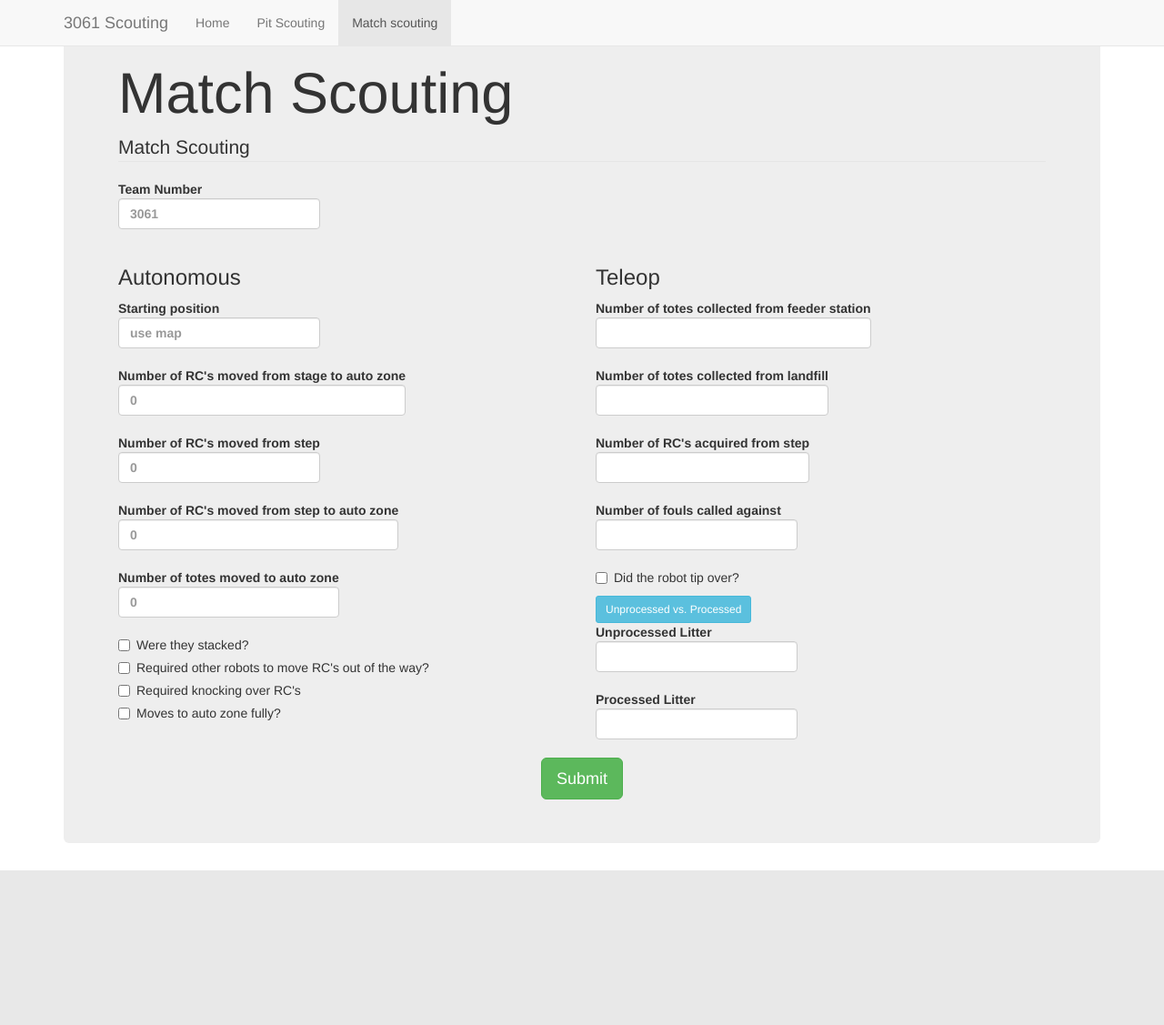
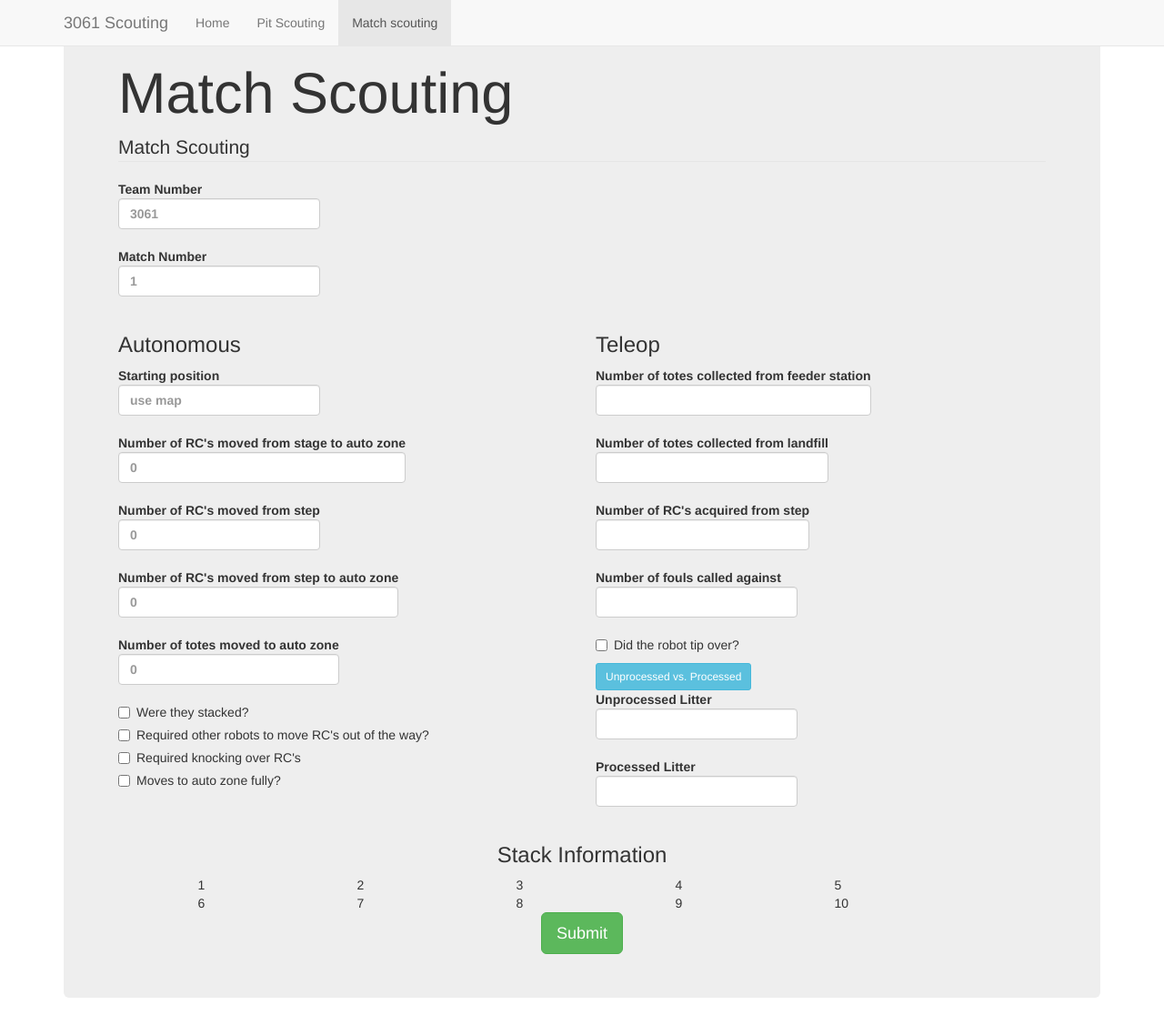
Before and after one commit to HuskieRobotics/frc2016scout, a Node server app: page /match in a window 1280 px wide. Shown: the whole page at 91% size. Before the commit the page ends 957 px from the top, so only its background shows below. Run offline with Node 20, Linux system fonts and the light colour scheme; some libraries are stand-ins or nearby versions.

Commit message:
more match form work, template file

```diff
--- a/scout/views/match.jade
+++ b/scout/views/match.jade
@@ -45,6 +45,9 @@ html(lang='en')
             .form-group
               label Team Number
                 input.form-control(type="number", placeholder="3061", name="teamNumber")
+            .form-group
+              label Match Number
+                input.form-control(type="number", placeholder="1", name="matchNumber")
             div.row
               div.col-xs-6
                 h3 Autonomous
@@ -107,7 +110,22 @@ html(lang='en')
                 .form-group
                   label Processed Litter
                     input.form-control(type="number", name="processed litter")
-
+            .text-center
+              h3 Stack Information
+            .row
+              .col-xs-2.col-xs-offset-1 1
+              .col-xs-2 2
+              .col-xs-2 3
+              .col-xs-2 4
+              .col-xs-2 5
+              .col-xs-1
+            .row
+              .col-xs-2.col-xs-offset-1 6
+              .col-xs-2 7
+              .col-xs-2 8
+              .col-xs-2 9
+              .col-xs-2 10
+              .col-xs-1
             .text-center
               button.btn.btn-success.btn-lg#match_submit Submit
 
```
Also changed, not shown: 2 other files.
